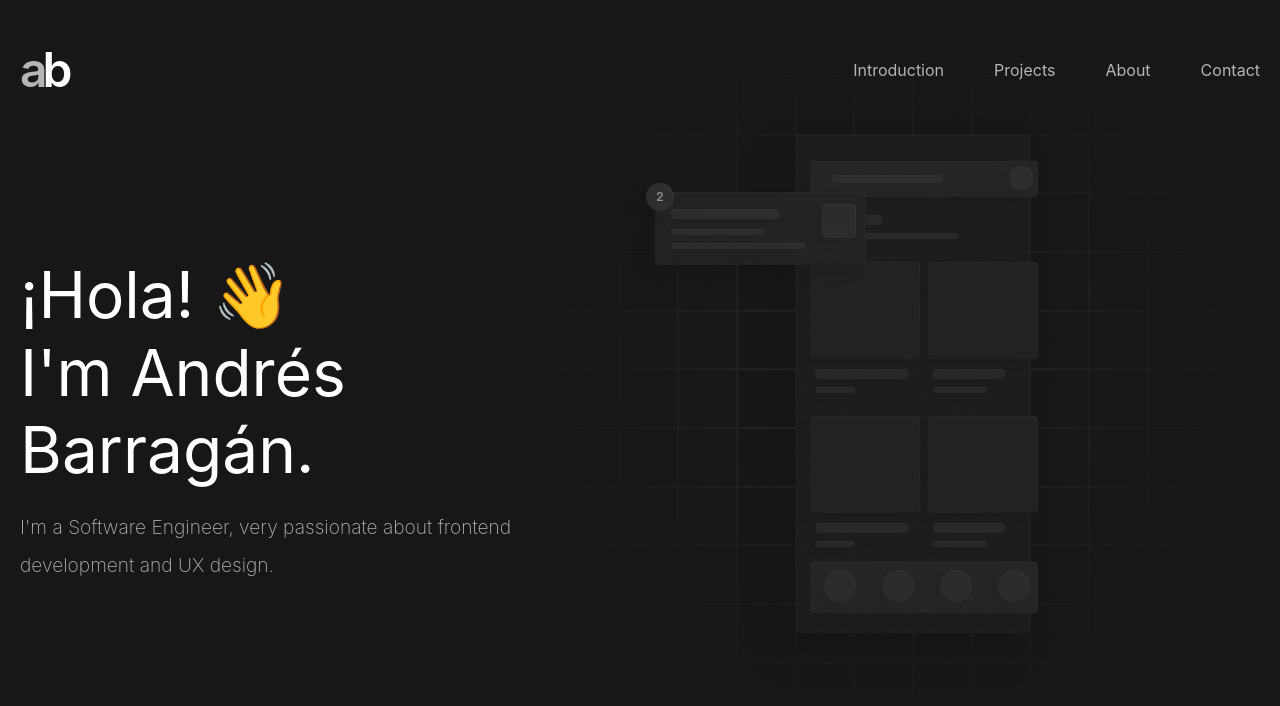
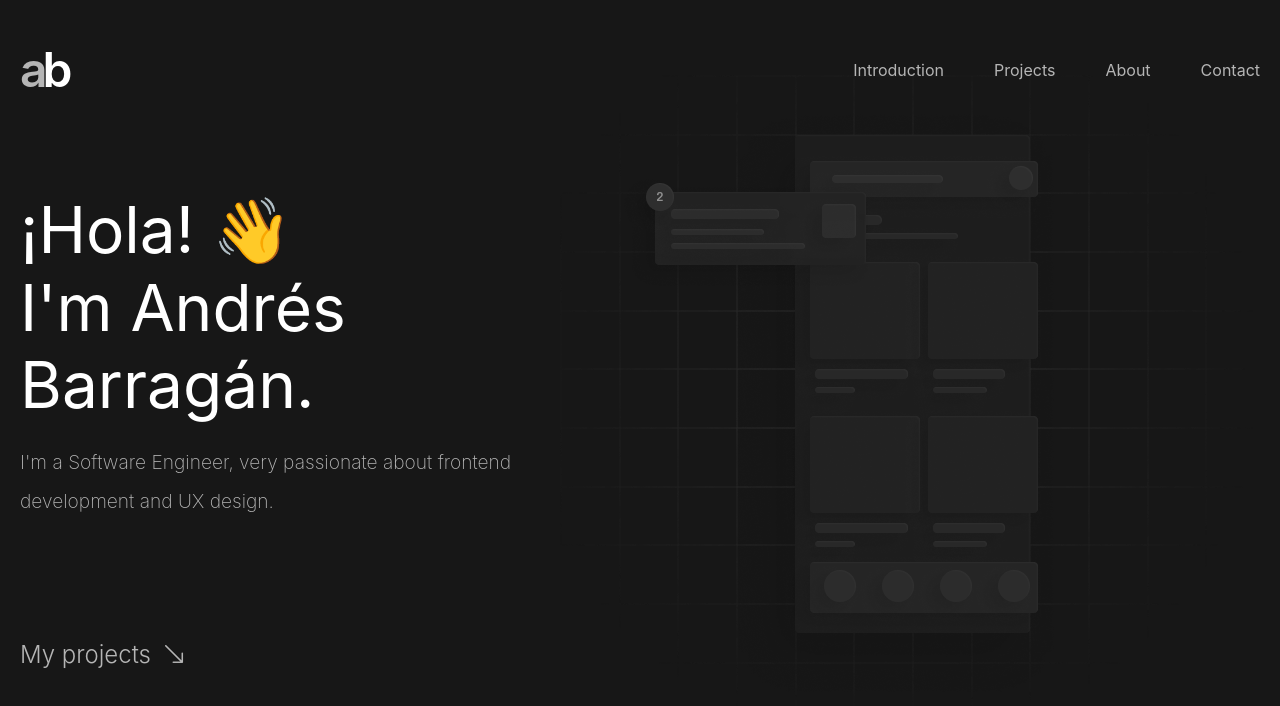
Before and after one commit to Andres-Barragan-Salas/portfolio, a React (Create React App) app: page / in a window 1280 px wide. Shown: the top 706 px of the page. Built offline with nearby package versions, Linux system fonts and the light colour scheme.

Commit message:
Finished implementation for intro section

```diff
--- a/package.json
+++ b/package.json
@@ -7,6 +7,7 @@
     "@testing-library/jest-dom": "^5.16.5",
     "@testing-library/react": "^13.4.0",
     "@testing-library/user-event": "^13.5.0",
+    "bootstrap-icons": "^1.9.1",
     "react": "^18.2.0",
     "react-dom": "^18.2.0",
     "react-helmet": "^6.1.0",
--- a/public/index.html
+++ b/public/index.html
@@ -1,14 +1,13 @@
 <!DOCTYPE html>
 <html lang="en">
+
 <head>
   <meta charset="utf-8" />
   <link rel="icon" href="%PUBLIC_URL%/favicon.ico" />
   <meta name="viewport" content="width=device-width, initial-scale=1" />
   <meta name="theme-color" content="#000000" />
-    <meta
-      name="description"
-      content="Web site created using create-react-app"
-    />
+  <meta name="description" content="Web site created using create-react-app" />
+  <link rel="stylesheet" href="https://cdn.jsdelivr.net/npm/bootstrap-icons@1.3.0/font/bootstrap-icons.css">
   <link rel="apple-touch-icon" href="%PUBLIC_URL%/logo192.png" />
   <!--
       manifest.json provides metadata used when your web app is installed on a
@@ -26,6 +25,7 @@
     -->
   <title>React App</title>
 </head>
+
 <body>
   <noscript>You need to enable JavaScript to run this app.</noscript>
   <div id="root"></div>
@@ -40,4 +40,5 @@
       To create a production bundle, use `npm run build` or `yarn build`.
     -->
 </body>
+
 </html>
--- a/src/components/navigation/PFHeader/PFHeader.css
+++ b/src/components/navigation/PFHeader/PFHeader.css
@@ -2,6 +2,7 @@
   position: fixed;
   top: 0;
   width: calc(min(100%, var(--max-width)) - 40px);
+  z-index: 1;
 }
 
 #site-header .link-container a {
--- a/src/reportWebVitals.js
+++ b/src/reportWebVitals.js
@@ -1,4 +1,4 @@
-const reportWebVitals = onPerfEntry => {
+const reportWebVitals = (onPerfEntry) => {
   if (onPerfEntry && onPerfEntry instanceof Function) {
     import('web-vitals').then(({ getCLS, getFID, getFCP, getLCP, getTTFB }) => {
       getCLS(onPerfEntry);
--- a/src/sections/Introduction/Introduction.css
+++ b/src/sections/Introduction/Introduction.css
@@ -1,3 +1,28 @@
 #intro .content-container {
   padding-top: 60px;
 }
+
+#intro a {
+  position: relative;
+  color: var(--secondaryText);
+  margin-top: 100px;
+  display: inline-block;
+  transition: color .3s ease-in-out;
+}
+
+#intro a:hover {
+  color: var(--primaryText);
+}
+
+#intro a > i {
+  position: absolute;
+  bottom: 0;
+  right: -35px;
+  color: var(--secondaryText);
+  transition: all .3s ease-in-out;
+}
+
+#intro a:hover > i {
+  transform: translate(5px, 5px);
+  color: var(--primaryText);
+}
--- a/src/sections/Introduction/index.js
+++ b/src/sections/Introduction/index.js
@@ -22,6 +22,9 @@ const Introduction = () => {
               I'm a Software Engineer,
               very passionate about frontend development and UX design.
             </p>
+            <a className="pf title-text" href="/#projects">
+              My projects <i className="bi bi-arrow-down-right" />
+            </a>
           </div>
           <div>
             <PFWireframeAnimation />
```
Also changed, not shown: 1 other file (tests, documents, lock files or other folders). Lines whose indentation alone changed are shown as unchanged.
